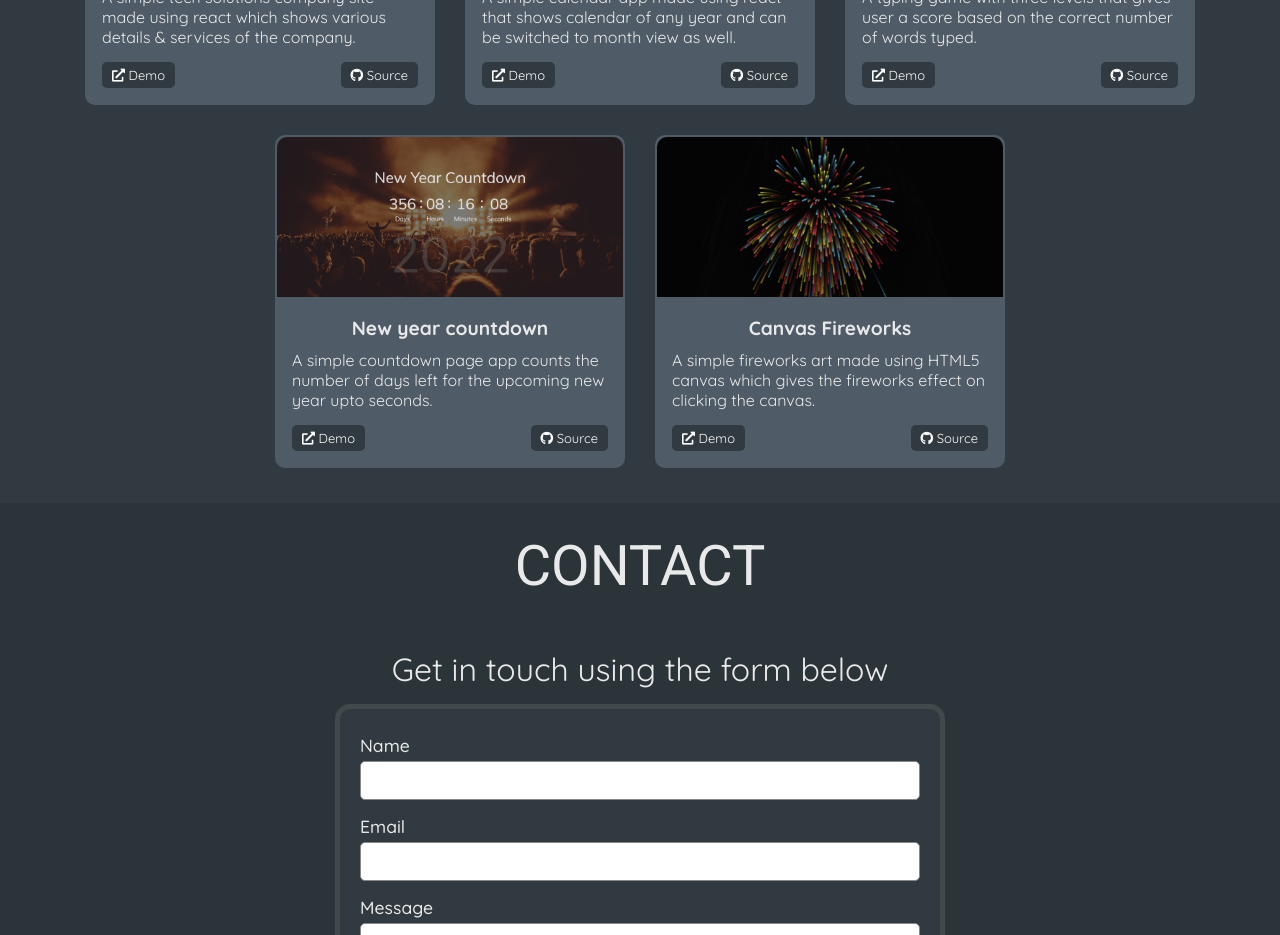
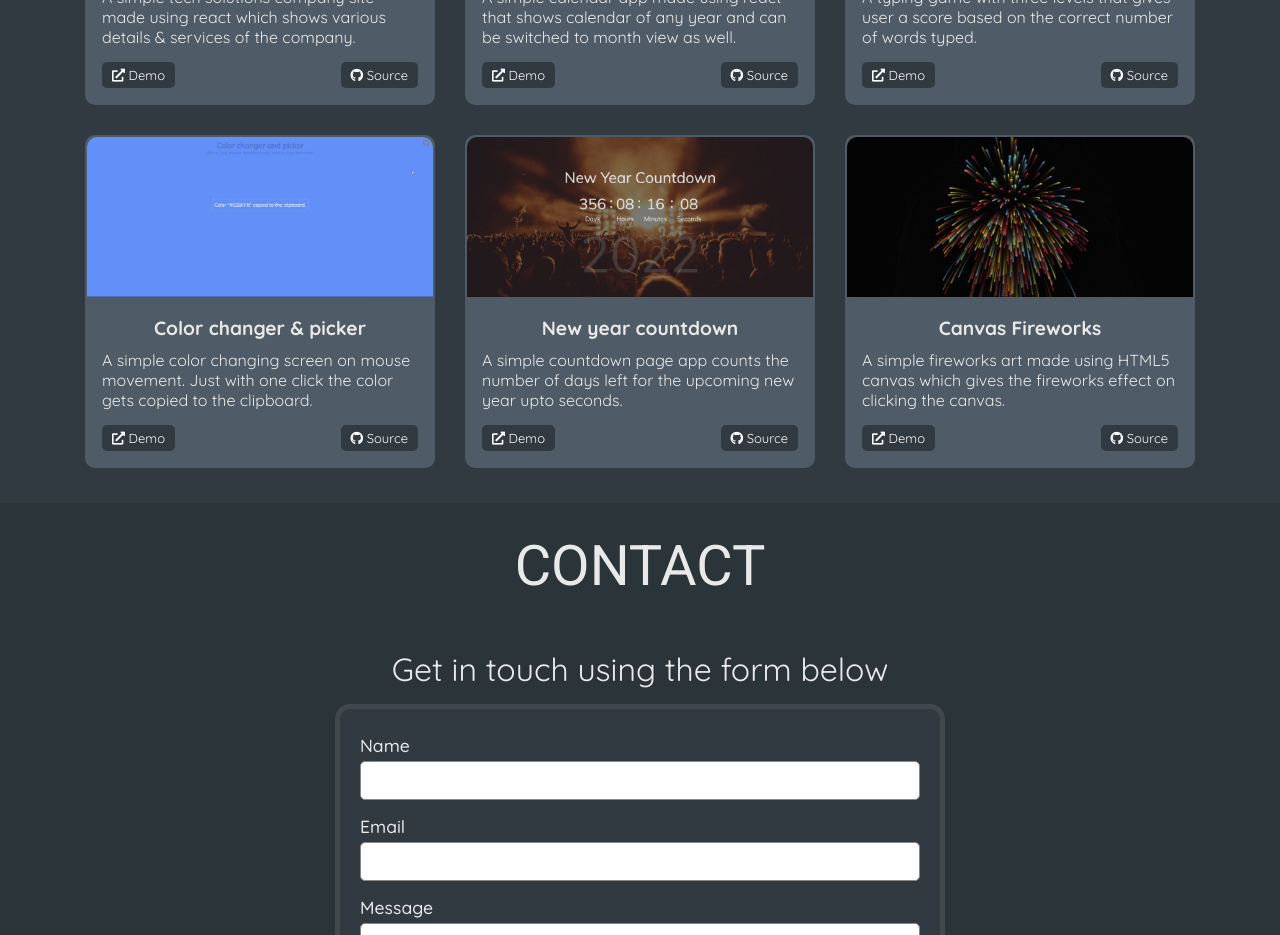
Before and after one commit to Basharath/Basharath.github.io, a React (Create React App) app: page / in a window 1280 px wide. Shown: the part 3260-4195 px from the top of the page. Built offline with nearby package versions, Linux system fonts and the light colour scheme; the HTML template or start-up script is replaced by a standard one.

Commit message:
Adds color-changer project details

```diff
--- a/src/data.js
+++ b/src/data.js
@@ -13,6 +13,7 @@ import emart from './assets/emart.png';
 import moviedb from './assets/moviedb.png';
 import ip from './assets/ip-location.png';
 import copyText from './assets/copy-text-easily.png';
+import colorChanger from './assets/color-changer.png';
 
 const projects = [
   {
@@ -28,7 +29,8 @@ const projects = [
     title: 'Copy Text Easily',
     description:
       'A simple chrome extension that helps to copy text, paragraphs, sentences and custom selections in browser.',
-    demoUrl: 'https://chrome.google.com/webstore/detail/copy-text-easily/fagmaopcbeobbfhkeodicjekiniefdlo',
+    demoUrl:
+      'https://chrome.google.com/webstore/detail/copy-text-easily/fagmaopcbeobbfhkeodicjekiniefdlo',
     git: 'https://chrome.google.com/webstore/detail/copy-text-easily/fagmaopcbeobbfhkeodicjekiniefdlo',
   },
   {
@@ -112,6 +114,14 @@ const projects = [
     git: 'https://github.com/Basharath/typing-game',
   },
   {
+    image: colorChanger,
+    title: 'Color changer & picker',
+    description:
+      'A simple color changing screen on mouse movement. Just with one click the color gets copied to the clipboard.',
+    demoUrl: 'https://color-changer-picker.netlify.app/',
+    git: 'https://github.com/Basharath/color-changer',
+  },
+  {
     image: countdown,
     title: 'New year countdown',
     description:
```
